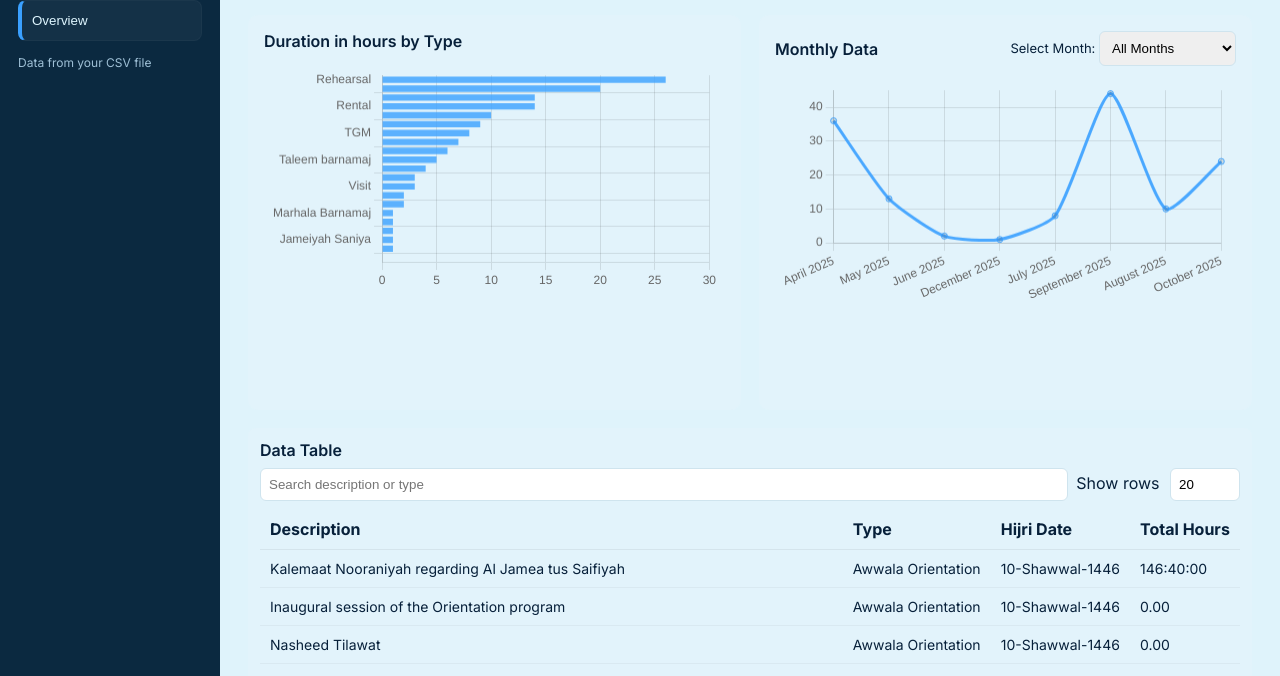
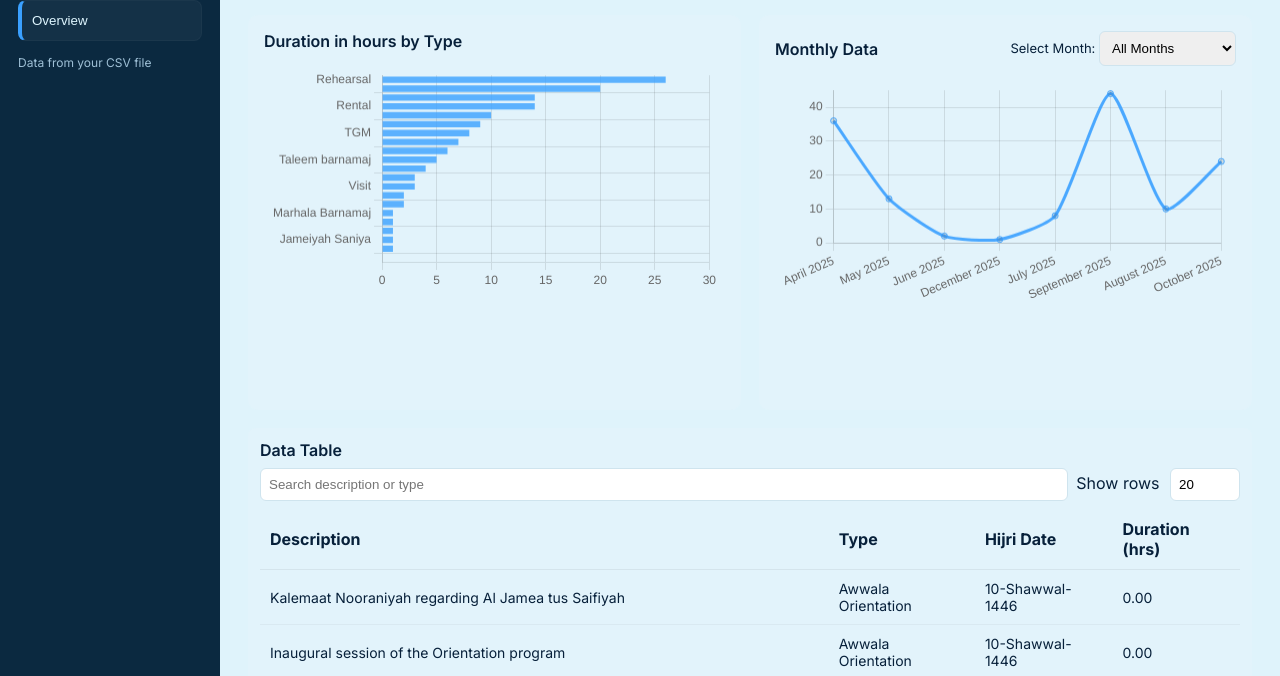
Before and after one commit to Mustafa-ele/Auditorium-Programs-1446-1447, a plain HTML site: page index.html in a window 1280 px wide. Shown: the part 99-775 px from the top of the page. Drawn offline with nearby package versions, Linux system fonts and the light colour scheme.

Commit message:
Update index.html

```diff
--- a/index.html
+++ b/index.html
@@ -78,7 +78,7 @@ input[type="text"],input[type="number"],select{padding:8px;border-radius:6px;bor
         </div>
         <div style="max-height:420px;overflow:auto">
           <table class="table" id="dataTable">
-            <thead><tr><th>Description</th><th>Type</th><th>Hijri Date</th><th>Total Hours</th></tr></thead>
+            <thead><tr><th>Description</th><th>Type</th><th>Hijri Date</th><th>Duration (hrs)</th></tr></thead>
             <tbody></tbody>
           </table>
         </div>
@@ -183,7 +183,7 @@ function renderTable(items){
   const filtered=items.filter(it=>(it["Description"]||"").toLowerCase().includes(q)||(it["Type"]||"").toLowerCase().includes(q));
   filtered.slice(0,rowsPer).forEach(it=>{
     const tr=document.createElement("tr");
-    tr.innerHTML=`<td>${it["Description"]||""}</td><td>${it["Type"]||""}</td><td>${it["Hijri Date"]||""}</td><td>${it["Total Hours"]||""}</td>`;
+    tr.innerHTML=`<td>${it["Description"]||""}</td><td>${it["Type"]||""}</td><td>${it["Hijri Date"]||""}</td><td>${(Number(it._duration_hours)||0).toFixed(2)}</td>`;
     tbody.appendChild(tr);
   });
 }
```
